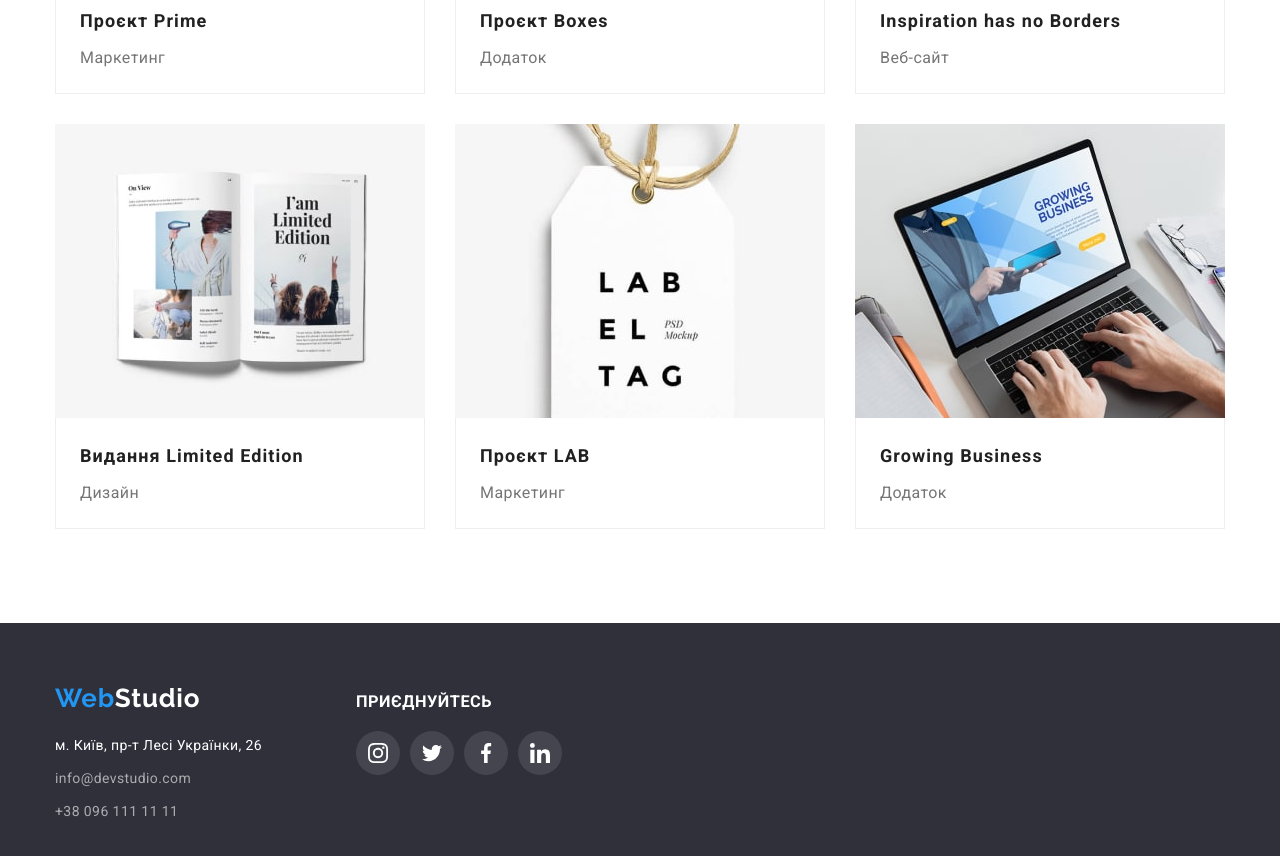
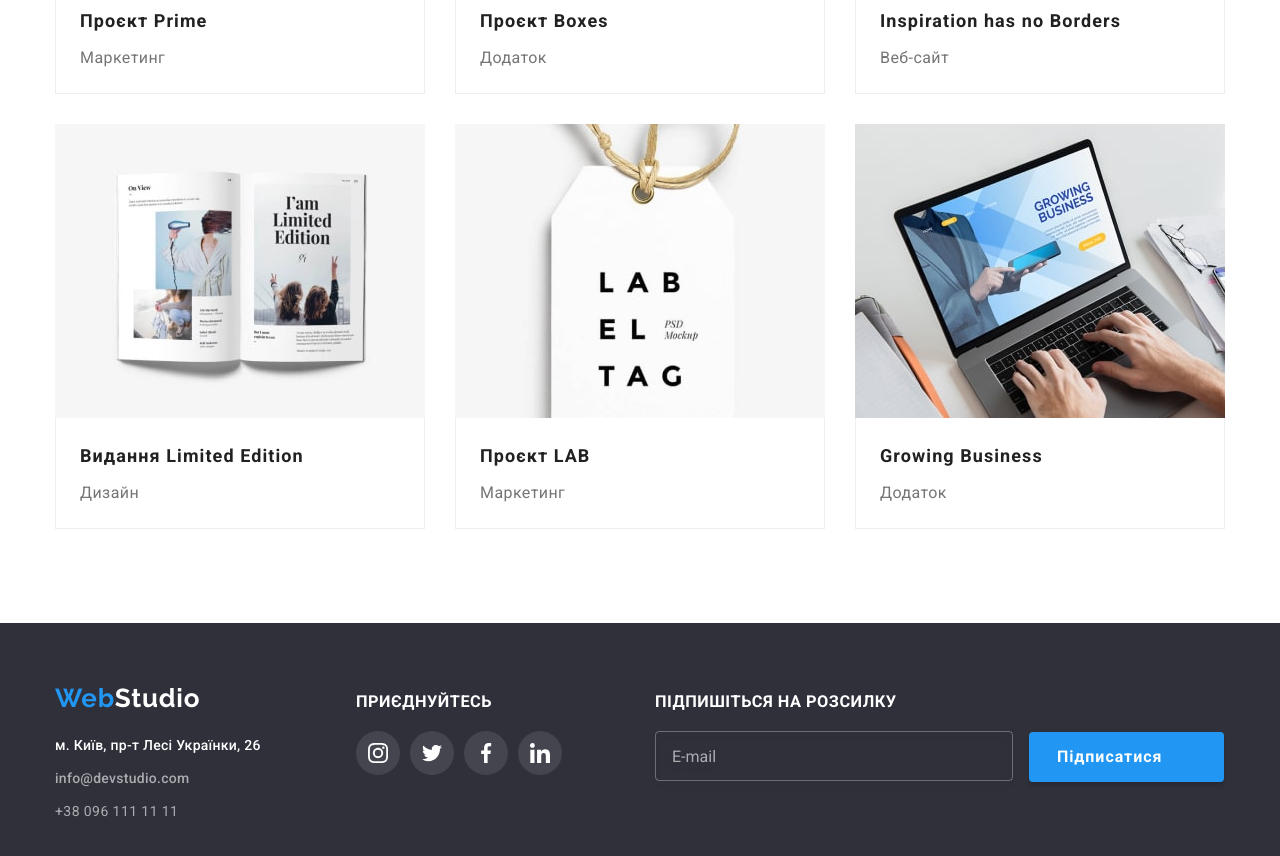
Before and after one commit to alexkorpol/goit-markup-hw-06, a plain HTML site: page portfolio.html in a window 1280 px wide. Shown: the part 1012-1868 px from the top of the page. Drawn offline with nearby package versions, Linux system fonts and the light colour scheme.

Commit message:
Finish fill 2 Forms

```diff
--- a/css/styles.css
+++ b/css/styles.css
@@ -71,7 +71,6 @@ ol {
 :focus {
   outline: 1px solid var(--accent-color);
   border-radius: 4px;
-
 }
 
 /* components  */
@@ -755,13 +754,12 @@ ol {
   height: 100%;
   cursor: pointer;
   border-radius: 50%;
-  background-color:var(--white-color);
+  background-color: var(--white-color);
   border: 1px solid rgba(0, 0, 0, 0.1);
   color: #000000;
   transition-property: color;
   transition-duration: 250ms;
   transition-timing-function: cubic-bezier(0.4, 0, 0.2, 1);
-
 }
 .btn-close:hover,
 .btn-close:focus {
@@ -824,57 +822,18 @@ ol {
   transition-duration: 250ms;
   transition-timing-function: cubic-bezier(0.4, 0, 0.2, 1);
 }
-/* Чужой код */
-/* .input-modal {
-  width: 100%;
-  height: 40px;
-  padding: 12px 42px;
-  border: 1px solid rgba(33, 33, 33, 0.2);
-  border-radius: 4px;
-  transition-property: border-color;
-  transition-duration: 250ms;
-  transition-timing-function: cubic-bezier(0.4, 0, 0.2, 1);
-} */
-/* .input-modal:focus {
-  border-color: var(--accent-color);
-} */
-/* .icon-modal {
-  top: 29px;
-  left: 12px;
-  position: absolute;
-  width: 18px;
-  height: 18px;
-  fill: #000000;
-  transition-property: fill;
-  transition-duration: 250ms;
-  transition-timing-function: cubic-bezier(0.4, 0, 0.2, 1);
-} */
-/* .input-modal:focus + .icon-modal {
-  fill: var(--accent-color);
-} */
-/* Конец чужого кода */
-/* Уточнить!!!!
-.modal-input:required {
-  border-color: var(--accent-color);
-} */
 
 .modal-input-wrapper {
   position: relative;
 }
 
-/* .modal-input:hover, */
 .modal-input:focus {
   border-color: var(--accent-color);
-  /* transition: color 250ms cubic-bezier(0.4, 0, 0.2, 1); */
 }
 
-/* .modal-input:hover + svg, */
 .modal-input:focus + svg {
   fill: var(--accent-color);
-  /* transition: color 250ms cubic-bezier(0.4, 0, 0.2, 1); */
 }
-
-
 
 .modal-input-icon {
   position: absolute;
@@ -882,7 +841,7 @@ ol {
   left: 12px;
   transform: translateY(-50%);
   /*  */
-  fill:#212121;
+  fill: #212121;
   transition-property: fill;
   transition-duration: 250ms;
   transition-timing-function: cubic-bezier(0.4, 0, 0.2, 1);
@@ -908,24 +867,22 @@ label.modal-politic-label {
   font-size: 14px;
   line-height: 1.71;
   letter-spacing: 0.03em;
-  margin-top: 14px;
-  margin-bottom: 32px;
+  margin-top: 10px;
+  margin-bottom: 30px;
   display: flex;
-  /* проверить-убрать */
   align-items: center;
 }
+/* Var #1 for change check-box */
 
-
-.modal-politic-label::before{
+/* .modal-politic-label::before {
   content: "";
-width: 16px;
-height: 16px;
-border: 2px solid #303030;
-border-radius: 2px;
-margin-left: 14px;
-margin-right: 7px;
+  width: 16px;
+  height: 16px;
+  border: 2px solid #212121;
+  border-radius: 2px;
+  margin-left: 14px;
+  margin-right: 7px;
 }
-
 
 .modal-politic-check:checked + label::before {
   border: none;
@@ -933,13 +890,13 @@ margin-right: 7px;
   background-image: url(../images/check.svg);
   background-position: center;
   background-color: var(--accent-color);
-}
-/* Variant 2 */
+} */
+/* Var # 2 for change check-box*/
 
-/* .modal-politic-check2 {
+.modal-politic-check2 {
   width: 16px;
   height: 16px;
-  border: 2px solid #303030;
+  border: 2px solid var(--first-color);
   border-radius: 2px;
   margin-left: 14px;
   margin-right: 7px;
@@ -947,10 +904,9 @@ margin-right: 7px;
   justify-content: center;
   align-items: center;
   cursor: pointer;
-} */
+}
 
-
-/* .modal-politic-check2 svg {
+.modal-politic-check2 svg {
   fill: transparent;
 }
 
@@ -959,10 +915,9 @@ margin-right: 7px;
   background-color: var(--accent-color);
 }
 
-.modal-politic-check:checked + label>span svg {
-  fill: #fff
-} */
-
+.modal-politic-check:checked + label > span svg {
+  fill: #fff;
+}
 
 .link-modal {
   color: var(--accent-color);
--- a/portfolio.html
+++ b/portfolio.html
@@ -272,31 +272,18 @@
     <div class="container footer-container">
       <div class="footer-flex">
         <div class="footer-contact-flex">
-            <a class="logo-footer" href="./index.html"
-              ><span class="logo-web">Web</span>Studio</a
-            >
+          <a class="logo-footer" href="./index.html"><span class="logo-web">Web</span>Studio</a>
           <address class="footer-adress-contacts">
             <ul class="footer-contact-list list">
               <li class="footer-contact-item">
-                  <a
-                    class="addres-footer"
-                    href="https://goo.gl/maps/UtjV7vfehUhtQX6XA"
-                    target="_blank"
-                    rel="noopener noreferrer nofollow"
-                    >м. Київ, пр-т Лесі Українки, 26</a
-                  >
+                <a class="addres-footer header-link" href="https://goo.gl/maps/UtjV7vfehUhtQX6XA" target="_blank"
+                  rel="noopener noreferrer nofollow">м. Київ, пр-т Лесі Українки, 26</a>
               </li>
               <li class="footer-contact-item">
-                  <a
-                    class="mail-tel-footer link"
-                    href="mailto:info@devstudio.com"
-                    >info@devstudio.com</a
-                  >
+                <a class="mail-tel-footer header-link link" href="mailto:info@devstudio.com">info@devstudio.com</a>
               </li>
               <li class="footer-contact-item">
-                  <a class="mail-tel-footer link" href="tel:+380961111111"
-                    >+38 096 111 11 11</a
-                  >
+                <a class="mail-tel-footer link" href="tel:+380961111111">+38 096 111 11 11</a>
               </li>
             </ul>
           </address>
@@ -308,33 +295,40 @@
           <li class="footer-social-container">
             <a class="footer-social-icon" href="">
               <svg class="footer-icon">
-                  <use href="./images/icons.svg#icon-instagram"></use></svg
-              ></a>
+                <use href="./images/icons.svg#icon-instagram"></use>
+              </svg></a>
           </li>
           <li class="footer-social-container">
-              <a
-                class="footer-social-icon"
-                href="https://twitter.com/"
-                target="_blank"
-              >
+            <a class="footer-social-icon" href="https://twitter.com/" target="_blank">
               <svg class="footer-icon">
-                  <use href="./images/icons.svg#icon-twitter"></use></svg
-              ></a>
+                <use href="./images/icons.svg#icon-twitter"></use>
+              </svg></a>
           </li>
           <li class="footer-social-container">
             <a class="footer-social-icon" href="">
               <svg class="footer-icon">
-                  <use href="./images/icons.svg#icon-facebook"></use></svg
-              ></a>
+                <use href="./images/icons.svg#icon-facebook"></use>
+              </svg></a>
           </li>
           <li class="footer-social-container">
             <a class="footer-social-icon" href="">
               <svg class="footer-icon">
-                  <use href="./images/icons.svg#icon-linkedin"></use></svg
-              ></a>
+                <use href="./images/icons.svg#icon-linkedin"></use>
+              </svg></a>
           </li>
         </ul>
       </div>
+      <div class="subscribe-wrapper">
+        <h3 class="subscribe-wrapper-tittle join-tittle">підпишіться на розсилку</h3>
+        <form>
+          <label>
+              <input class="footer-subscribe" type="email" placeholder="E-mail" name="foter-subscribe">
+          </label>
+          <button type="submit" class="btn-subscribe">Підписатися
+              <svg class="subscribe-icon"><use href="./images/icons.svg#icon-send"></use></svg>
+          </button>
+      </form>
+
       </div>
   </footer>
   </body>
```
Also changed, not shown: index.html (+2 -2 lines). Lines whose indentation alone changed are shown as unchanged.
